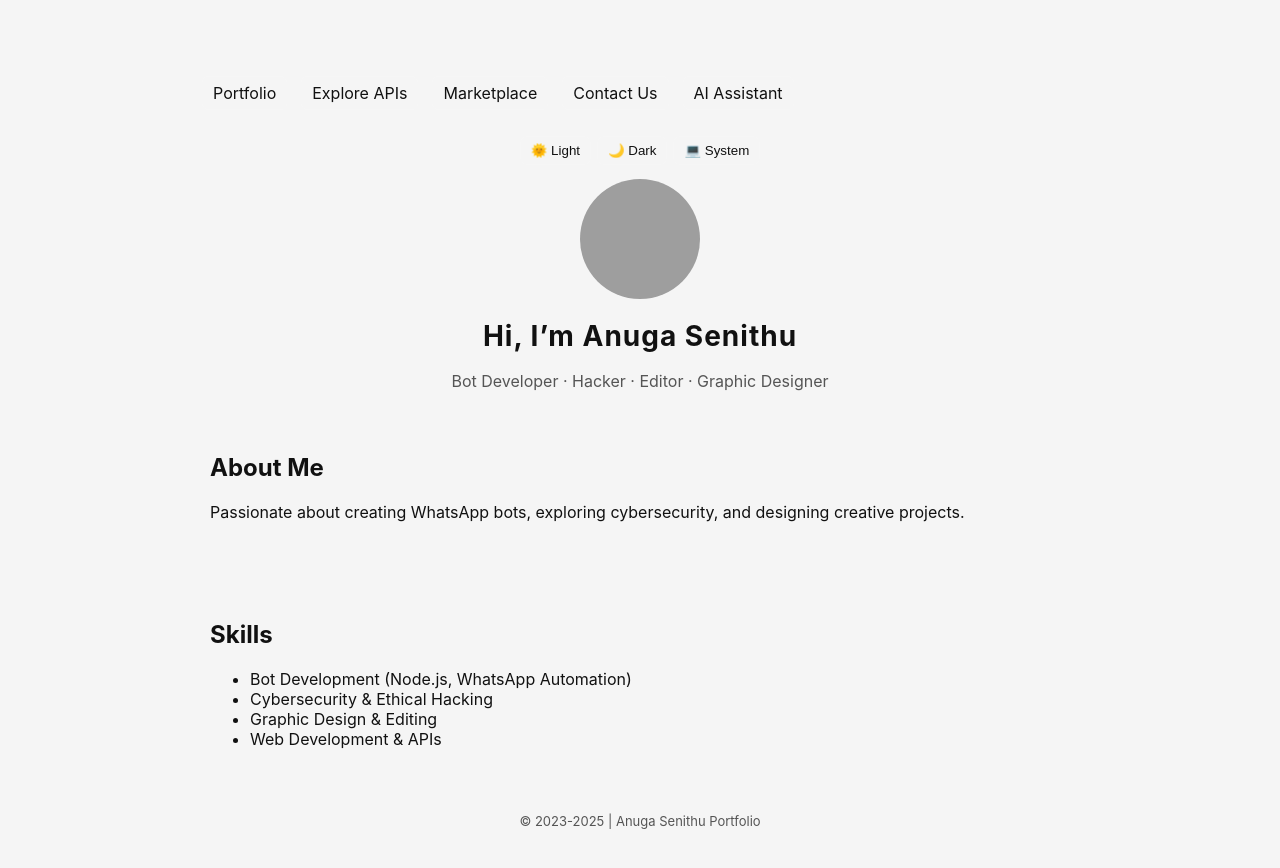
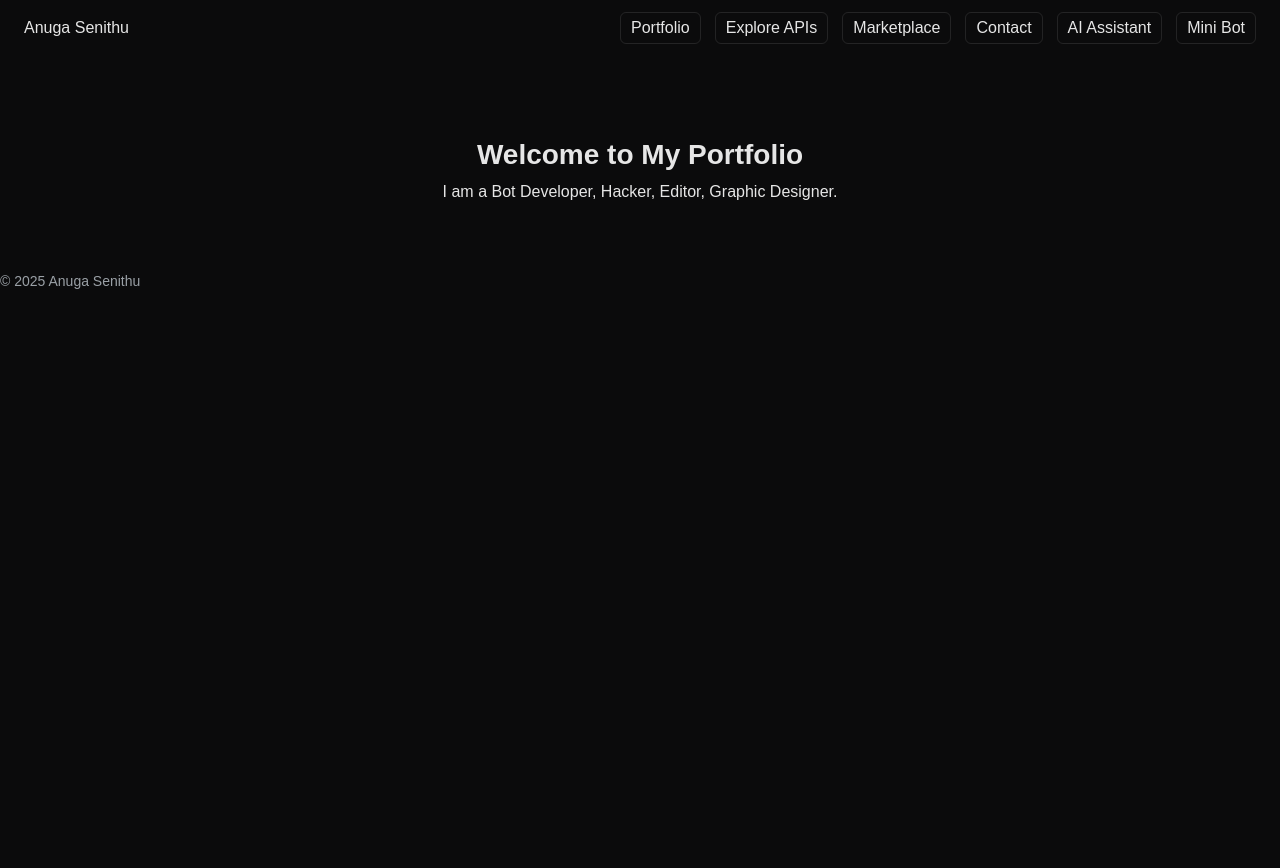
Before and after one commit to cyberxdevsofficial/API-WEB, a website: page public/index.html in a window 1280 px wide. After the commit the page ends 800 px from the top, so only its background shows below. Drawn offline with Linux system fonts and the light colour scheme; grey boxes are pictures that could not be loaded.

Commit message:
Update index.html

```diff
--- a/public/index.html
+++ b/public/index.html
@@ -1,92 +1,105 @@
-<!doctype html>
+<!DOCTYPE html>
 <html lang="en">
 <head>
-<meta charset="utf-8"/>
-<meta name="viewport" content="width=device-width,initial-scale=1"/>
-<title>Anuga Senithu - Portfolio</title>
+<meta charset="UTF-8">
+<meta name="viewport" content="width=device-width, initial-scale=1.0">
+<title>Anuga Senithu Portfolio</title>
 <style>
 :root{
-  --bg:#0b0b0c; --text:#e6e6e6; --muted:#9aa0a6; --accent:#00b4d8
+  --bg:#0b0b0c;
+  --text:#e6e6e6;
+  --accent:#00b4d8;
 }
-body{margin:0;font-family:Inter,Arial;background:var(--bg);color:var(--text);transition:0.3s}
-.container{max-width:900px;margin:40px auto;padding:24px;text-align:center}
-nav{display:flex;align-items:center;justify-content:space-between;padding:12px;background:var(--bg);position:relative}
-.menu{display:flex;gap:14px}
-.menu a{color:var(--text);text-decoration:none;padding:6px 10px;border-radius:6px;border:1px solid rgba(255,255,255,0.06)}
-.menu a:hover{background:var(--accent);color:#000}
-.hamburger{display:none;font-size:22px;cursor:pointer;color:var(--text)}
-@media(max-width:768px){.menu{display:none;flex-direction:column;gap:6px;position:absolute;top:40px;right:12px;background:var(--bg);padding:12px;border-radius:8px}.hamburger{display:block}}
-.logo{width:120px;height:120px;border-radius:50%;margin:0 auto 20px auto;display:block}
-h1{margin:0;font-size:28px;letter-spacing:1px}
-.roles{margin-top:18px;font-size:16px;color:var(--muted)}
-.card{background:linear-gradient(180deg,rgba(255,255,255,0.02),rgba(255,255,255,0.01));padding:20px;border-radius:12px;margin-top:22px;text-align:left}
-footer{margin-top:28px;color:var(--muted);font-size:13px}
-
-/* Theme buttons */
-.theme-buttons{display:flex;gap:6px;justify-content:center;margin:14px 0}
-.theme-buttons button{cursor:pointer;padding:6px 10px;border-radius:6px;border:1px solid rgba(255,255,255,0.1);background:var(--bg);color:var(--text)}
-.theme-buttons button:hover{background:var(--accent);color:#000}
+body{
+  margin:0;
+  font-family: Arial, sans-serif;
+  background:var(--bg);
+  color:var(--text);
+  transition:0.3s;
+}
+nav{
+  display:flex;
+  justify-content:space-between;
+  align-items:center;
+  padding:12px 24px;
+  background:var(--bg);
+}
+nav .menu{
+  display:flex;
+  gap:14px;
+}
+nav .menu a{
+  color:var(--text);
+  text-decoration:none;
+  padding:6px 10px;
+  border-radius:6px;
+  border:1px solid rgba(255,255,255,0.1);
+}
+nav .menu a:hover{
+  background:var(--accent);
+  color:#000;
+}
+.hamburger{
+  display:none;
+  font-size:22px;
+  cursor:pointer;
+  color:var(--text);
+}
+@media(max-width:768px){
+  nav .menu{
+    display:none;
+    flex-direction:column;
+    position:absolute;
+    top:50px;
+    right:12px;
+    background:var(--bg);
+    padding:12px;
+    border-radius:8px;
+  }
+  .hamburger{display:block;}
+}
+.container{
+  max-width:900px;
+  margin:40px auto;
+  padding:24px;
+  text-align:center;
+}
+h1{font-size:28px; margin-bottom:12px;}
+p{margin:8px 0;}
+footer{
+  margin-top:40px;
+  color:#9aa0a6;
+  font-size:14px;
+}
 </style>
 </head>
 <body>
-<div class="container">
 
 <nav>
+  <div class="logo">Anuga Senithu</div>
   <div class="hamburger" onclick="toggleMenu()">☰</div>
   <div class="menu">
     <a href="/">Portfolio</a>
     <a href="/docs">Explore APIs</a>
     <a href="/marketplace">Marketplace</a>
-    <a href="/contact">Contact Us</a>
+    <a href="/contact">Contact</a>
     <a href="/ai">AI Assistant</a>
+    <a href="/minibot">Mini Bot</a>
   </div>
 </nav>
 
-<div class="theme-buttons">
-  <button onclick="setTheme('light')">🌞 Light</button>
-  <button onclick="setTheme('dark')">🌙 Dark</button>
-  <button onclick="setTheme('system')">💻 System</button>
+<div class="container">
+<h1>Welcome to My Portfolio</h1>
+<p>I am a Bot Developer, Hacker, Editor, Graphic Designer.</p>
 </div>
 
-<img src="https://i.postimg.cc/nX6ZH38b/logo.png" alt="Anuga Senithu Logo" class="logo">
-<h1>Hi, I’m Anuga Senithu</h1>
-<p class="roles">Bot Developer · Hacker · Editor · Graphic Designer</p>
-
-<section class="card">
-<h2>About Me</h2>
-<p>Passionate about creating WhatsApp bots, exploring cybersecurity, and designing creative projects.</p>
-</section>
-
-<section class="card">
-<h2>Skills</h2>
-<ul>
-<li>Bot Development (Node.js, WhatsApp Automation)</li>
-<li>Cybersecurity & Ethical Hacking</li>
-<li>Graphic Design & Editing</li>
-<li>Web Development & APIs</li>
-</ul>
-</section>
-
-<footer>© 2023-2025 | Anuga Senithu Portfolio</footer>
-</div>
+<footer>© 2025 Anuga Senithu</footer>
 
 <script>
-function toggleMenu(){const menu=document.querySelector("nav .menu");menu.style.display=menu.style.display==="flex"?"none":"flex";}
-
-// Theme switch
-function setTheme(mode){
-  if(mode==='system'){localStorage.removeItem('theme');applyTheme(window.matchMedia('(prefers-color-scheme: dark)').matches?'dark':'light')}
-  else{localStorage.setItem('theme',mode);applyTheme(mode)}
+function toggleMenu(){
+  const menu = document.querySelector('nav .menu');
+  menu.style.display = menu.style.display === 'flex' ? 'none' : 'flex';
 }
-function applyTheme(mode){
-  const root=document.documentElement;
-  if(mode==='dark'){root.style.setProperty('--bg','#0b0b0c');root.style.setProperty('--text','#e6e6e6');root.style.setProperty('--muted','#9aa0a6');root.style.setProperty('--accent','#00b4d8')}
-  else{root.style.setProperty('--bg','#f5f5f5');root.style.setProperty('--text','#111');root.style.setProperty('--muted','#555');root.style.setProperty('--accent','#00b4d8')}
-}
-const savedTheme=localStorage.getItem('theme');
-if(savedTheme){applyTheme(savedTheme)}
-else{applyTheme(window.matchMedia('(prefers-color-scheme: dark)').matches?'dark':'light')}
-window.matchMedia('(prefers-color-scheme: dark)').addEventListener('change',e=>{if(!localStorage.getItem('theme')){applyTheme(e.matches?'dark':'light')}})
 </script>
 </body>
 </html>
```
